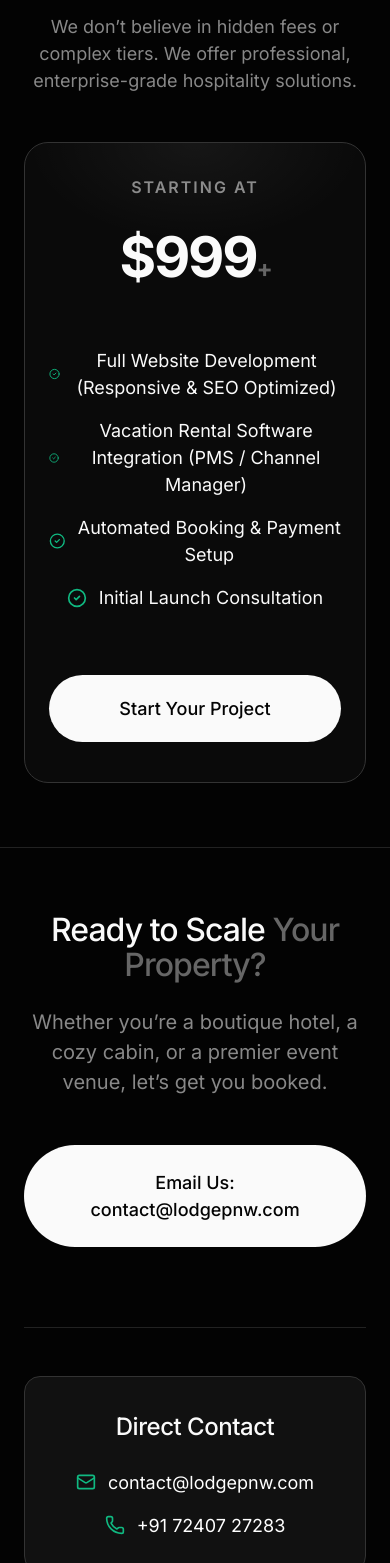
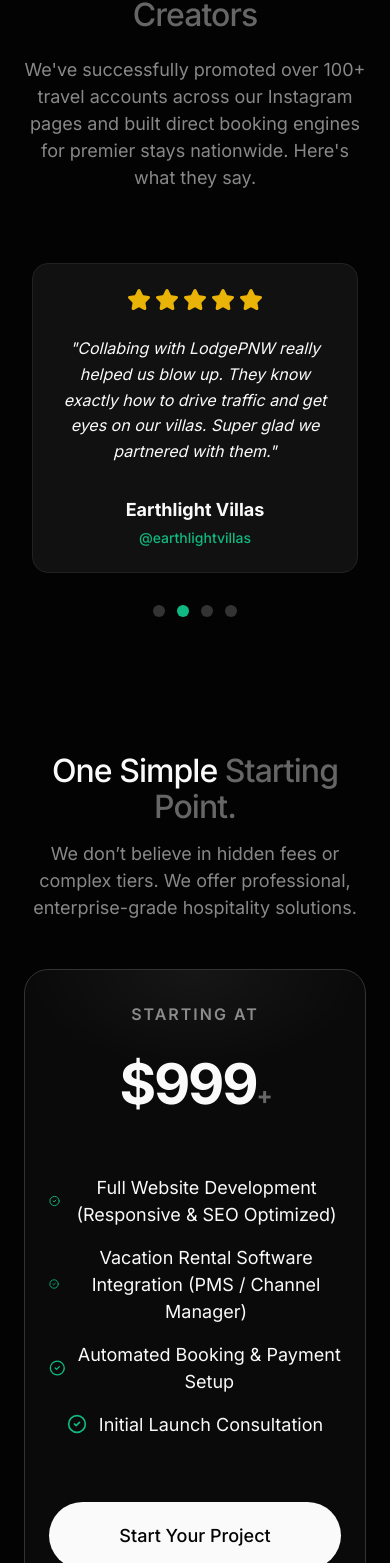
Before and after one commit to basedabhimanyu/lodgepnw, a React (Vite) app: page / in a window 390 px wide. Shown: the part 8283-9846 px from the top of the page. Built offline with nearby package versions, Linux system fonts and the light colour scheme.

Commit message:
Update email to lodgepnw@gmail.com and remove Direct Contact section

```diff
--- a/src/App.jsx
+++ b/src/App.jsx
@@ -1,9 +1,40 @@
-import { useState } from 'react'
+import { useState, useEffect } from 'react'
 import { motion, AnimatePresence } from 'framer-motion'
-import { ArrowUpRight, CheckCircle2, CalendarSync, MessageSquare, Image as ImageIcon, Smartphone, LayoutTemplate, Code2, Sparkles, MapPin, Building2, BookHeart, Mail, Phone, ExternalLink } from 'lucide-react'
+import { ArrowUpRight, CheckCircle2, CalendarSync, MessageSquare, Image as ImageIcon, Smartphone, LayoutTemplate, Code2, Sparkles, MapPin, Building2, BookHeart, Mail, Phone, ExternalLink, Star } from 'lucide-react'
 
 const App = () => {
     const [expertiseTab, setExpertiseTab] = useState('cabins') // 'cabins' or 'venues'
+    const [currentTestimonial, setCurrentTestimonial] = useState(0)
+
+    const testimonialsList = [
+        {
+            name: "@jessrachelle.co",
+            role: "Travel Influencer",
+            content: "These guys are amazing. They promoted my content on their pages and actually took over handling my day-to-day Instagram growth. The results have been insane!"
+        },
+        {
+            name: "Earthlight Villas",
+            role: "@earthlightvillas",
+            content: "Collabing with LodgePNW really helped us blow up. They know exactly how to drive traffic and get eyes on our villas. Super glad we partnered with them."
+        },
+        {
+            name: "Sarah M.",
+            role: "Boutique Cabin Owner",
+            content: "We finally ditched all those crazy Airbnb fees! The booking site they built us looks gorgeous, and my calendar just syncs up perfectly without me doing anything."
+        },
+        {
+            name: "David L.",
+            role: "Luxury Event Venue",
+            content: "Honestly, the new website has been a lifesaver. We're getting way more wedding inquiries, and that custom form they added saves me hours of answering the same questions."
+        }
+    ]
+
+    useEffect(() => {
+        const timer = setInterval(() => {
+            setCurrentTestimonial(prev => (prev + 1) % testimonialsList.length)
+        }, 5000)
+        return () => clearInterval(timer)
+    }, [])
 
     const cabinFeatures = [
         { title: 'Instant Booking', desc: 'Zero commissions, secure payments directly to your bank.' },
@@ -30,6 +61,7 @@ const App = () => {
                         <a href="#expertise">Expertise</a>
                         <a href="#why-us">Why Us</a>
                         <a href="#features">Features</a>
+                        <a href="#testimonials">Reviews</a>
                         <a href="#pricing">Pricing</a>
                         <a href="#about">About</a>
                     </div>
@@ -354,6 +386,66 @@ const App = () => {
                 </div>
             </section>
 
+            {/* Testimonials / Social Proof */}
+            <section id="testimonials" style={{ padding: '8rem 0' }}>
+                <div className="container">
+                    <motion.div
+                        initial={{ opacity: 0, y: 20 }}
+                        whileInView={{ opacity: 1, y: 0 }}
+                        viewport={{ once: true }}
+                        style={{ textAlign: 'center', marginBottom: '4rem' }}
+                    >
+                        <h2 style={{ marginBottom: '1.5rem' }}>Trusted by <br /><span style={{ color: '#666' }}>Top Properties & Creators</span></h2>
+                        <p style={{ fontSize: '1.125rem', color: '#888', maxWidth: '700px', margin: '0 auto' }}>
+                            We've successfully promoted over 100+ travel accounts across our Instagram pages and built direct booking engines for premier stays nationwide. Here's what they say.
+                        </p>
+                    </motion.div>
+
+                    <div style={{ maxWidth: '800px', margin: '0 auto', position: 'relative', overflow: 'hidden', padding: '0.5rem' }}>
+                        <AnimatePresence mode="wait">
+                            <motion.div
+                                key={currentTestimonial}
+                                className="info-card"
+                                initial={{ opacity: 0, x: 20 }}
+                                animate={{ opacity: 1, x: 0 }}
+                                exit={{ opacity: 0, x: -20 }}
+                                transition={{ duration: 0.5 }}
+                                style={{ background: '#111', padding: 'clamp(1.5rem, 5vw, 3rem)', borderRadius: '1rem', border: '1px solid #222', display: 'flex', flexDirection: 'column', alignItems: 'center', textAlign: 'center' }}
+                            >
+                                <div style={{ display: 'flex', gap: '0.25rem', marginBottom: '1.5rem' }}>
+                                    {[1, 2, 3, 4, 5].map((star) => (
+                                        <Star key={star} size={24} fill="#EAB308" color="#EAB308" />
+                                    ))}
+                                </div>
+                                <p style={{ fontSize: 'clamp(1rem, 4vw, 1.25rem)', marginBottom: '2rem', fontStyle: 'italic', color: '#FAFAFA', lineHeight: 1.6 }}>
+                                    "{testimonialsList[currentTestimonial].content}"
+                                </p>
+                                <div>
+                                    <h4 style={{ fontSize: '1.125rem', marginBottom: '0.25rem' }}>{testimonialsList[currentTestimonial].name}</h4>
+                                    <p style={{ fontSize: '0.875rem', color: '#10B981', fontWeight: 500 }}>{testimonialsList[currentTestimonial].role}</p>
+                                </div>
+                            </motion.div>
+                        </AnimatePresence>
+
+                        <div style={{ display: 'flex', justifyContent: 'center', gap: '0.75rem', marginTop: '2rem' }}>
+                            {testimonialsList.map((_, idx) => (
+                                <button
+                                    key={idx}
+                                    onClick={() => setCurrentTestimonial(idx)}
+                                    style={{
+                                        width: '12px', height: '12px', borderRadius: '50%',
+                                        background: currentTestimonial === idx ? '#10B981' : '#333',
+                                        border: 'none', cursor: 'pointer',
+                                        transition: 'background 0.3s'
+                                    }}
+                                    aria-label={`Go to slide ${idx + 1}`}
+                                />
+                            ))}
+                        </div>
+                    </div>
+                </div>
+            </section>
+
             {/* Pricing */}
             <section id="pricing" style={{ padding: '8rem 0', textAlign: 'center' }}>
                 <div className="container" style={{ maxWidth: '800px' }}>
@@ -379,7 +471,7 @@ const App = () => {
                                 ))}
                             </div>
 
-                            <a href="mailto:contact@lodgepnw.com" className="btn btn-primary" style={{ fontSize: '1.125rem', padding: '1.25rem 3rem', width: '100%', maxWidth: '300px' }}>
+                            <a href="mailto:lodgepnw@gmail.com" className="btn btn-primary" style={{ fontSize: '1.125rem', padding: '1.25rem 3rem', width: '100%', maxWidth: '300px' }}>
                                 Start Your Project
                             </a>
                         </div>
@@ -393,25 +485,11 @@ const App = () => {
                     <h2 style={{ marginBottom: '1.5rem' }}>Ready to Scale <span style={{ color: '#666' }}>Your Property?</span></h2>
                     <p style={{ fontSize: '1.25rem', marginBottom: '3rem' }}>Whether you’re a boutique hotel, a cozy cabin, or a premier event venue, let’s get you booked.</p>
 
-                    <a href="mailto:contact@lodgepnw.com" className="btn btn-primary" style={{ fontSize: '1.125rem', padding: '1.5rem 3rem', marginBottom: '2rem' }}>
-                        Email Us: contact@lodgepnw.com
+                    <a href="mailto:lodgepnw@gmail.com" className="btn btn-primary" style={{ fontSize: '1.125rem', padding: '1.5rem 3rem', marginBottom: '2rem' }}>
+                        Email Us: lodgepnw@gmail.com
                     </a>
 
                     <div style={{ marginTop: '3rem', paddingTop: '3rem', borderTop: '1px solid #222' }}>
-                        <div style={{ background: '#111', borderRadius: '1rem', border: '1px solid #333', padding: '2rem', maxWidth: '400px', margin: '0 auto 3rem' }}>
-                            <h3 style={{ fontSize: '1.5rem', marginBottom: '1.5rem', color: '#FAFAFA' }}>Direct Contact</h3>
-                            <div style={{ display: 'flex', flexDirection: 'column', gap: '1rem' }}>
-                                <a href="mailto:contact@lodgepnw.com" style={{ display: 'flex', alignItems: 'center', justifyContent: 'center', gap: '0.75rem', color: '#fff', textDecoration: 'none', fontSize: '1.125rem' }}>
-                                    <Mail size={20} color="#10B981" />
-                                    <span>contact@lodgepnw.com</span>
-                                </a>
-                                <a href="tel:+917240727283" style={{ display: 'flex', alignItems: 'center', justifyContent: 'center', gap: '0.75rem', color: '#fff', textDecoration: 'none', fontSize: '1.125rem' }}>
-                                    <Phone size={20} color="#10B981" />
-                                    <span>+91 72407 27283</span>
-                                </a>
-                            </div>
-                        </div>
-
                         <h4 style={{ fontSize: '1.25rem', marginBottom: '1rem' }}>Prefer Social?</h4>
                         <p style={{ marginBottom: '1.5rem' }}>Slide into our DMs for a quick audit of your current digital presence:</p>
                         <div style={{ display: 'flex', gap: '2rem', justifyContent: 'center' }}>
```
